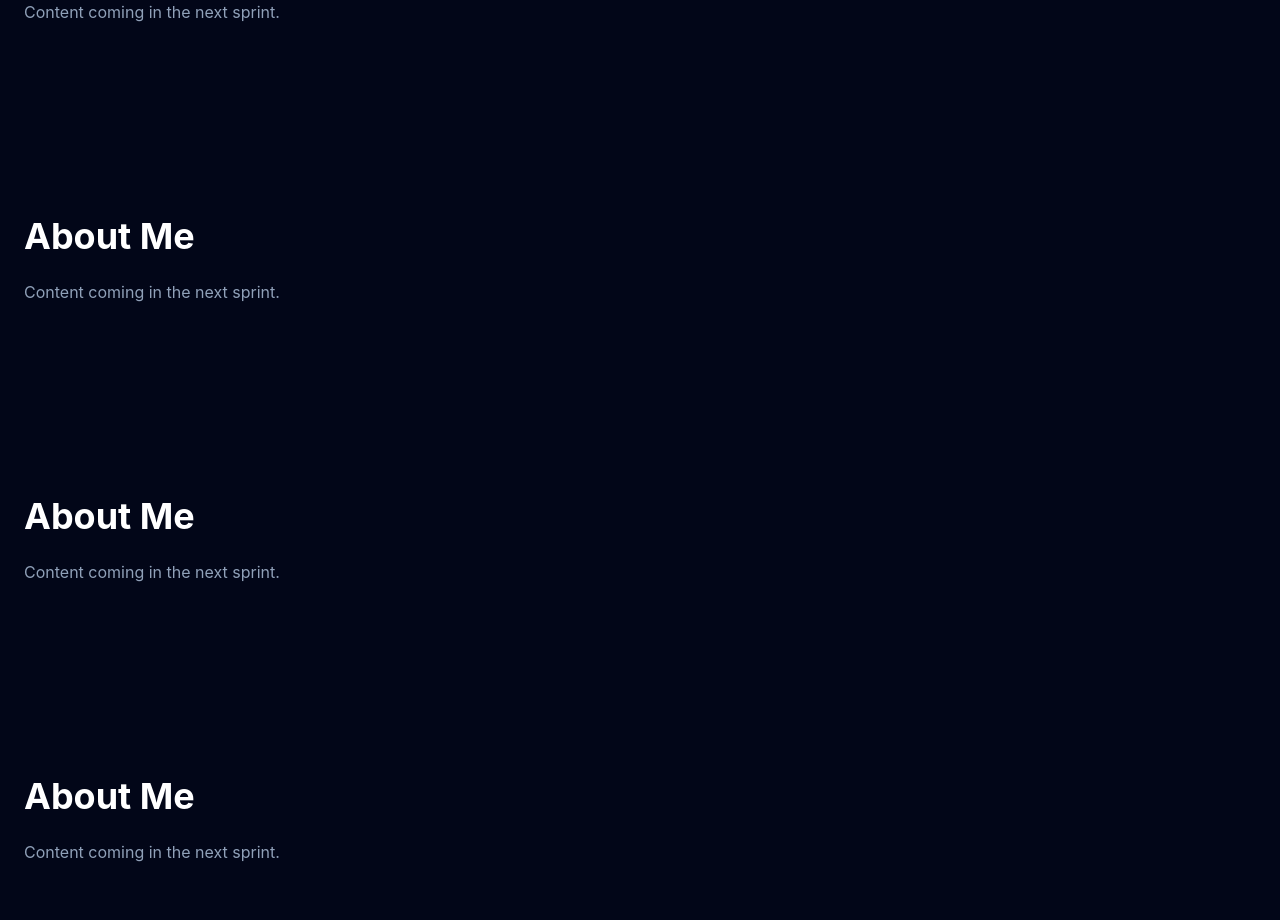
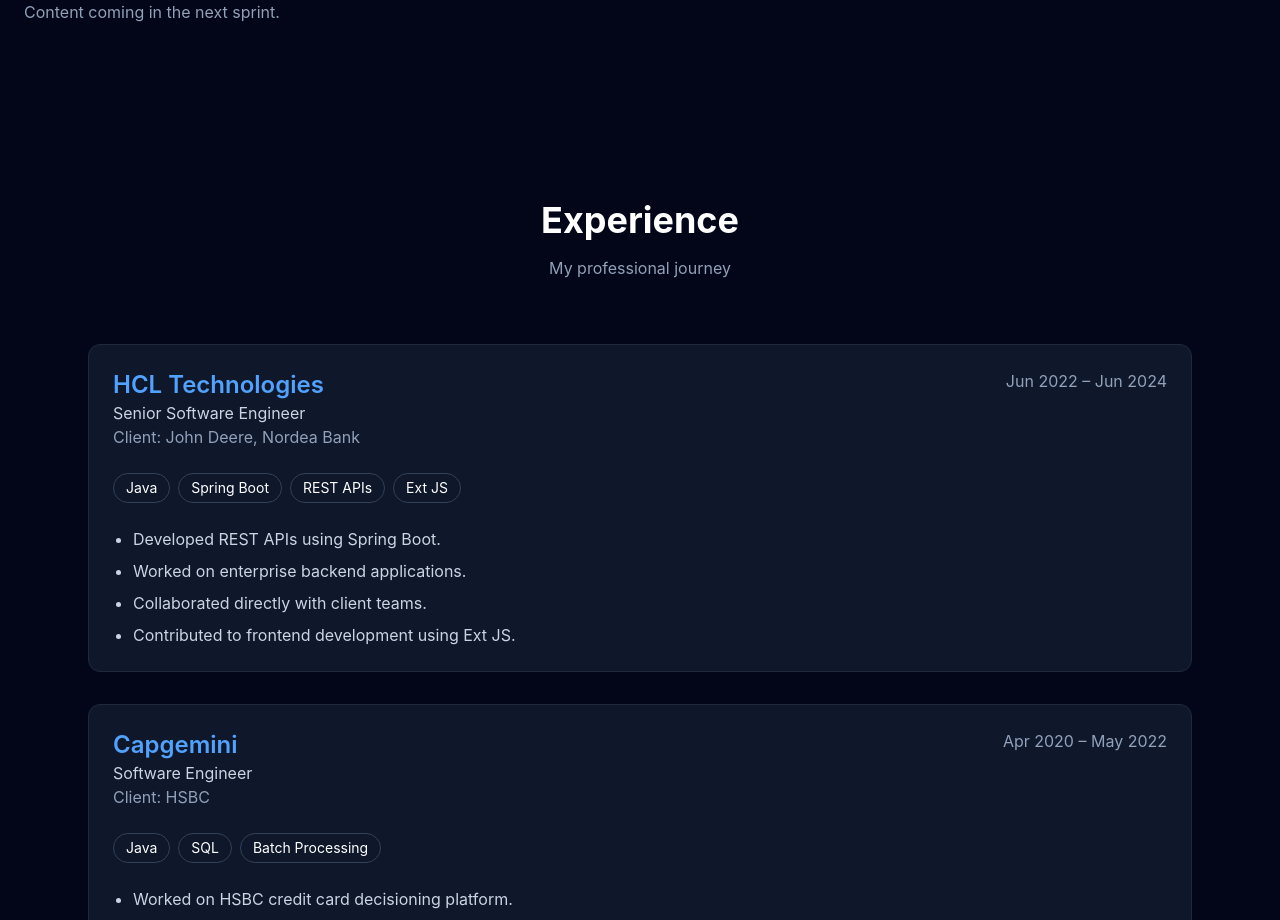
Before and after one commit to nikhil19bafna/nikhil-portfolio, a React (Vite) app: page / in a window 1280 px wide. Shown: the part 1240-2160 px from the top of the page. Built offline with nearby package versions, Linux system fonts and the light colour scheme.

Commit message:
experience tab updated

```diff
--- /dev/null
+++ b/src/data/experience.ts
@@ -0,0 +1,95 @@
+export const experiences = [
+  {
+    company: "HCL Technologies",
+    duration: "Jun 2022 – Jun 2024",
+    role: "Senior Software Engineer",
+    client: "John Deere, Nordea Bank",
+    technologies: [
+      "Java",
+      "Spring Boot",
+      "REST APIs",
+      "Ext JS"
+    ],
+    highlights: [
+      "Developed REST APIs using Spring Boot.",
+      "Worked on enterprise backend applications.",
+      "Collaborated directly with client teams.",
+      "Contributed to frontend development using Ext JS."
+    ]
+  },
+  {
+    company: "Capgemini",
+    duration: "Apr 2020 – May 2022",
+    role: "Software Engineer",
+    client: "HSBC",
+    technologies: [
+      "Java",
+      "SQL",
+      "Batch Processing"
+    ],
+    highlights: [
+      "Worked on HSBC credit card decisioning platform.",
+      "Participated in technical analysis and development.",
+      "Worked closely with London-based stakeholders."
+    ]
+  },
+  {
+    company: "mPhatek Systems",
+    duration: "Nov 2019 – Mar 2020",
+    role: "Java Developer",
+    client: "SBI",
+    technologies: [
+      "Java",
+      "Spring",
+      "REST APIs"
+    ],
+    highlights: [
+      "Integrated third-party APIs.",
+      "Built verification dashboard.",
+      "Developed Spring backend services."
+    ]
+  },
+  {
+    company: "Beauto Systems",
+    duration: "Feb 2019 – May 2019",
+    role: "Java Developer",
+    client: "South Africa Client",
+    technologies: [
+      "Java"
+    ],
+    highlights: [
+      "Developed backend modules for client applications."
+    ]
+  },
+  {
+    company: "1to1 Help",
+    duration: "Jul 2018 – Jan 2019",
+    role: "Java Developer",
+    client: "",
+    technologies: [
+      "Spring",
+      "Java",
+      "JPA"
+    ],
+    highlights: [
+      "Developed company website.",
+      "Created Spring JPA APIs."
+    ]
+  },
+  {
+    company: "Syntel",
+    duration: "Nov 2013 – Feb 2017",
+    role: "Programmer Analyst",
+    client: "SyntBots",
+    technologies: [
+      "Java",
+      "JDBC",
+      "Automation"
+    ],
+    highlights: [
+      "Automated database reporting processes.",
+      "Generated CSV and Excel reports.",
+      "Worked with Cognos reporting integration."
+    ]
+  }
+];
--- a/src/sections/Experience.tsx
+++ b/src/sections/Experience.tsx
@@ -1,16 +1,64 @@
+import SectionTitle from "../ui/SectionTitle";
+import { experiences } from "../data/experience";
+
 export default function Experience() {
   return (
     <section
       id="experience"
-      className="mx-auto max-w-7xl px-6 py-24"
+      className="mx-auto max-w-6xl px-6 py-20"
     >
-      <h2 className="mb-6 text-4xl font-bold">
-        About Me
-      </h2>
+      <SectionTitle
+        title="Experience"
+        subtitle="My professional journey"
+      />
 
-      <p className="text-slate-400">
-        Content coming in the next sprint.
-      </p>
+      <div className="space-y-8">
+        {experiences.map((job) => (
+          <div
+            key={job.company}
+            className="rounded-xl border border-slate-800 bg-slate-900 p-6"
+          >
+            <div className="flex flex-col justify-between gap-2 md:flex-row">
+              <div>
+                <h3 className="text-2xl font-semibold text-blue-400">
+                  {job.company}
+                </h3>
+
+                <p className="text-slate-300">
+                  {job.role}
+                </p>
+
+                {job.client && (
+                  <p className="text-slate-400">
+                    Client: {job.client}
+                  </p>
+                )}
+              </div>
+
+              <div className="text-slate-400">
+                {job.duration}
+              </div>
+            </div>
+
+            <div className="mt-6 flex flex-wrap gap-2">
+              {job.technologies.map((tech) => (
+                <span
+                  key={tech}
+                  className="rounded-full border border-slate-700 px-3 py-1 text-sm"
+                >
+                  {tech}
+                </span>
+              ))}
+            </div>
+
+            <ul className="mt-6 list-disc space-y-2 pl-5 text-slate-300">
+              {job.highlights.map((item) => (
+                <li key={item}>{item}</li>
+              ))}
+            </ul>
+          </div>
+        ))}
+      </div>
     </section>
   );
 }
```
